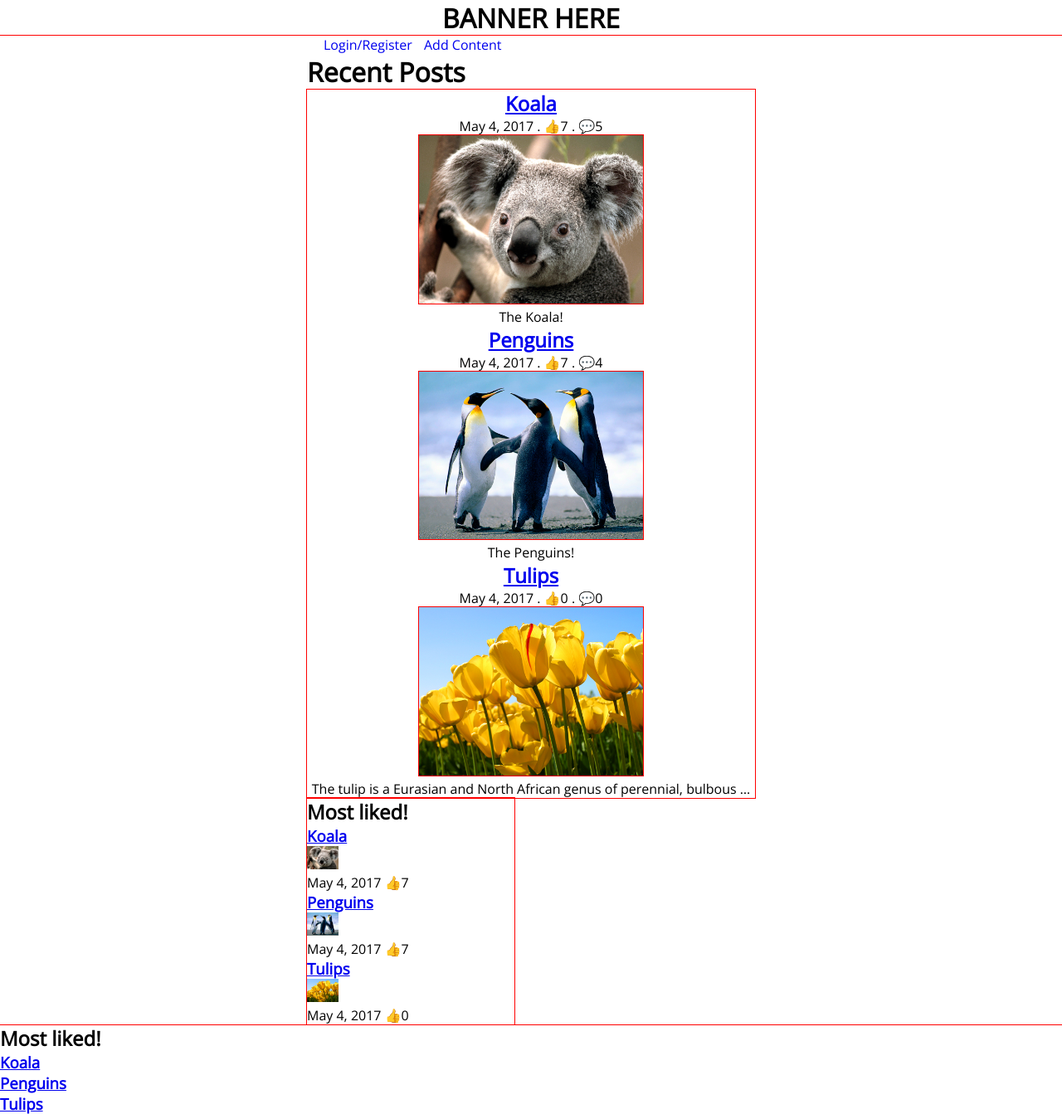
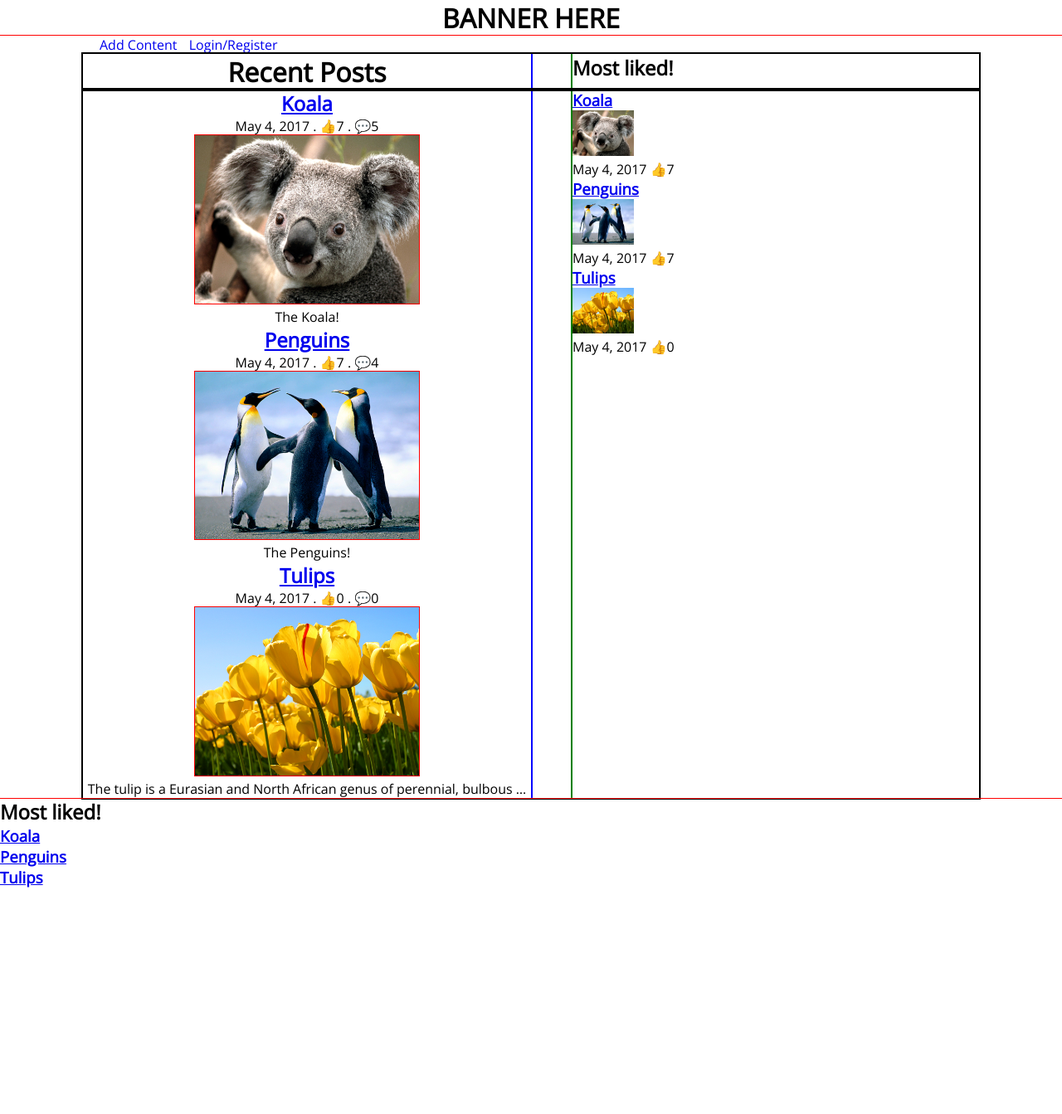
Before and after one commit to hiimkelvin/ayl, a Django app: template apps/AYL/templates/AYL/index.html in a window 1280 px wide. Shown: the whole page at 83% size. After the commit the page ends 1070 px from the top, so only its background shows below. Run offline with Django 3.2, Linux system fonts and the light colour scheme; the template is opened without the code that fills it: values that come from a table or form of the project are taken from there, others are empty; data comes from the database, SQL or seed files in the repository; both versions use the stored data as it was after the commit; parts of the project's set-up code (start-up, migrations or seed data) failed here and were passed over.

Commit message:
worked on front page

```diff
--- a/apps/AYL/static/css/index.css
+++ b/apps/AYL/static/css/index.css
@@ -9,14 +9,45 @@
 .wrapper{
   padding: 0 100px;
   outline: 1px solid red;
+
 }
 .navbar{
   padding: 0 0 0 15px;
 }
 
+/*.wrapper2{
+  margin: 0 25%;
+}*/
 
-.wrapper2{
-  margin: 0 25%;
+.contentholder{
+  display: flex;
+  outline: 2px solid black;
+}
+.content{
+  outline: 2px solid blue;
+  width: 50%;
+  text-align: center;
+}
+
+.top_content{
+  flex: 1;
+  outline: 2px solid green;
+  margin-left: 50px;
+}
+
+.h_holder{
+  display: flex;
+  outline: 2px solid black;
+}
+.recentposts{
+  outline: 2px solid blue;
+  width: 50%;
+  text-align: center;
+}
+.mostliked{
+  flex: 1;
+  outline: 2px solid green;
+  margin-left: 50px;
 }
 
 .navbar li a{
@@ -30,16 +61,6 @@
   display: inline;
 }
 
-.content{
-  text-align: center;
-  display: inline-block;
-  max-height: 1000px;
-  max-width: 600px;
-  height: auto;
-  width: auto;
-  outline: 1px solid red;
-}
-
 .content a img{
   max-width: 50%;
   max-height: 50%;
@@ -50,13 +71,6 @@
   text-align: center;
 }
 
-.top_content{
-  width: 250px;
-  outline: 1px solid red;
-  display: inline-block;
-  /*vertical-align: top;*/
-}
-
 .top_content a img{
   max-width: 15%;
   max-height: 15%;
--- a/apps/AYL/templates/AYL/index.html
+++ b/apps/AYL/templates/AYL/index.html
@@ -15,17 +15,23 @@
       <div class="wrapper2">
 
         <ul class="navbar">
+          <li><a href="/addcontentpage">Add Content</a></li>
           {% if 'user_id' not in request.session %}
           <li><a href="/login_registration">Login/Register</a></li>
           {% endif %}
-          <li><a href="/addcontentpage">Add Content</a></li>
           {% if 'user_id' in request.session %}
           <li><a href="/logout">Logout</a></li>
           {% endif %}
         </ul>
-
+        <div class="h_holder">
+          <div class="recentposts">
             <h1>Recent Posts</h1>
-
+          </div>
+          <div class="mostliked">
+            <h2>Most liked!</h2>
+          </div>
+        </div>
+        <div class="contentholder">
           <div class="content">
             {% for content in all_content %}
             <h2><a href="/content/{{ content.id }}">{{ content.title }}</a></h2>
@@ -34,15 +40,16 @@
             <p>{{ content.description|truncatewords:12 }}</p>
             {% endfor %}
           </div>
-
           <div class="top_content">
-          <h2>Most liked!</h2>
             {% for content in top_content %}
             <h3><a href="/content/{{ content.id }}">{{ content.title }}</a></h3>
             <a href="/content/{{ content.id }}"><img src="{{ content.document.url }}"></a>
             <p>{{ content.created_at|date:"F j, Y" }} 👍{{ content.content_like.count }}</p>
             {% endfor %}
+            <div style="clear:both;"></div>
           </div>
+        </div>
+
 
       </div>
     </div>
```
Also changed, not shown: db.sqlite3, 1 other file. Lines whose indentation alone changed are shown as unchanged.
